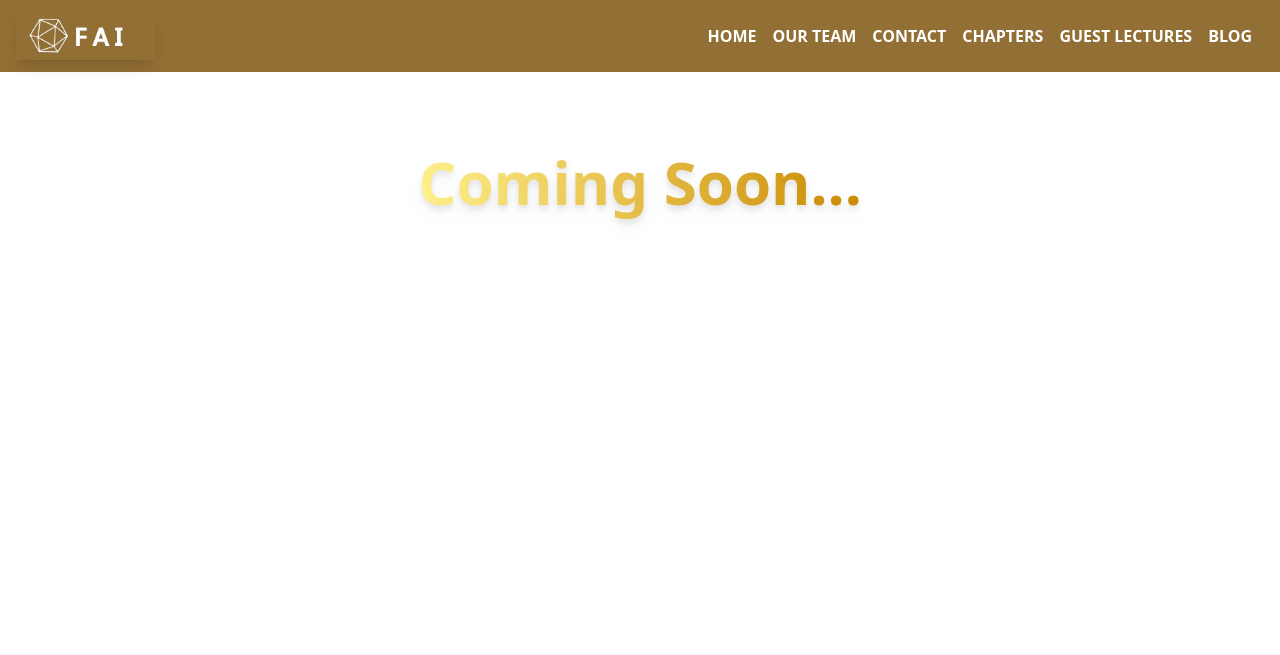
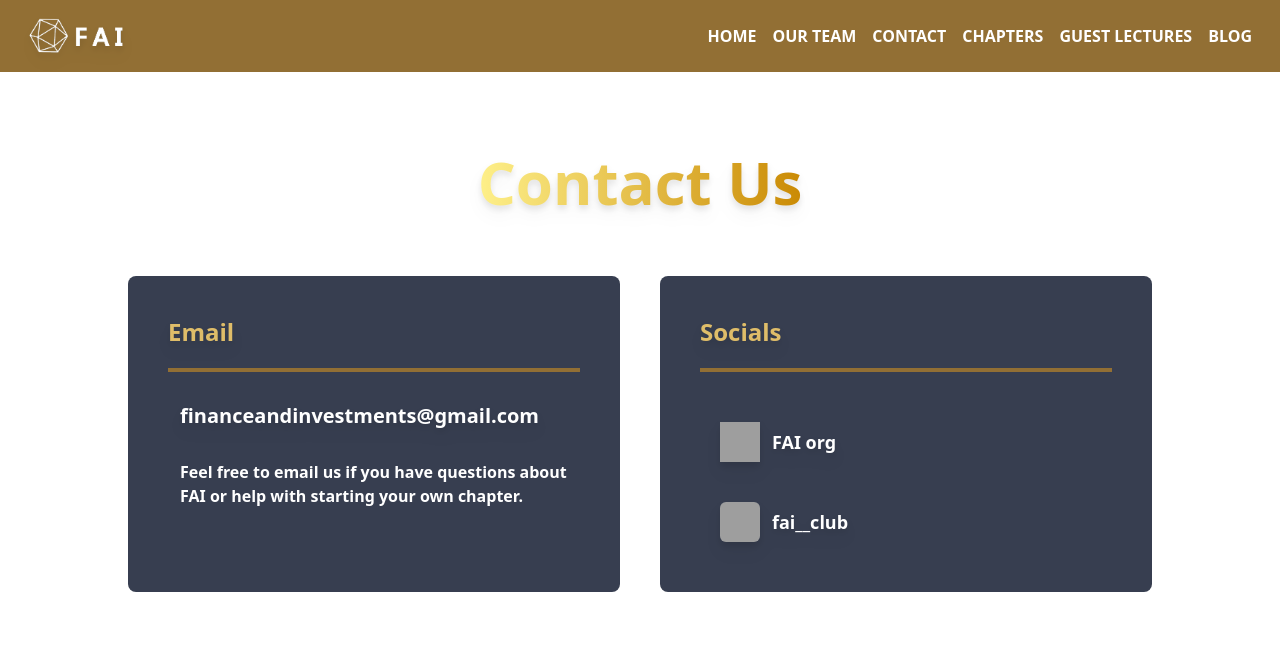
Before and after one commit to siddhak711/fai, a Flask app: page /contact in a window 1280 px wide. Shown: the top 655 px of the page. Run offline with Flask 3, Linux system fonts and the light colour scheme; style sheets or scripts are compiled from the project's sources; some libraries are stand-ins or nearby versions; grey boxes are pictures that could not be loaded.

Commit message:
Save current work before pulling images directory from main

```diff
--- a/templates/contact.html
+++ b/templates/contact.html
@@ -4,8 +4,8 @@
     <meta charset="UTF-8">
     <meta name="viewport" content="width=device-width, initial-scale=1.0">
     <title>FAI</title>
-    <link href="static/css/output.css" rel="stylesheet" >
-    <link href="static/css/index.css" rel="stylesheet" >
+    <link href="./dist/output.css" rel="stylesheet" >
+    <link href="index.css" rel="stylesheet" >
     <link href="https://cdn.jsdelivr.net/npm/daisyui@3.9.4/dist/full.css" rel="stylesheet" type="text/css" />
 <script src="https://cdn.tailwindcss.com"></script>
 <script>
@@ -16,12 +16,11 @@
 </script>
 </head>
 <body>
-  <!--This is where the page layout gets separated into 12 columns-->
   <header class="bg-[#926F34] sm:flex sm:justify-between">
     <div class="flex items-center justify-between px-4 py-3">
-        <div>
-            <img src="static/images/failogo.png" alt="FAI" class="h-12 shadow-lg">
-        </div>
+      <div>
+        <img src="static/images/failogo.png" alt="FAI" class="drop-shadow-lg h-12">
+      </div>
       <div class="sm:hidden">
         <button onclick="openMenu()" class="text-white hover:text-yellow-400 sm:hidden">
           <svg class="h-6 w-6 fill-current" viewBox="0 0 24 24">
@@ -39,8 +38,54 @@
       <a href="/blog" class="text-white text-base block sm:inline-block font-semibold rounded px-2 py-1 mt-3 hover:bg-gray-800">BLOG</a>
     </div>
   </header>
+
+  <div class="px-4 sm:px-8 lg:px-20 xl:px-32">
+    <div class="text-6xl font-bold text-center mt-20">
+      <span class=" bg-clip-text text-transparent bg-gradient-to-r from-yellow-200 to-yellow-600 drop-shadow-lg">Contact Us</span>
+    </div>
+
+    <div class="grid md:grid-cols-2 gap-10 py-16">
+
+      <div class="bg-[#373e50] p-10 rounded-lg">
+        <dd class="text-[#DFBD69] text-2xl font-bold drop-shadow-lg">Email</dd>
+        <div class="border-2 border-[#926F34] mt-5"></div>
+        <div class="flex-wrap">
+          <div class="h-auto w-full inline-flex mt-5 hover:bg-[#445360] rounded-lg py-2.5 drop-shadow-lg transition ease-in-out delay-150 duration-300 hover:scale-105">
+            <a target="_blank" href="mailto:financeandinvestments@gmail.com" class="w-full h-full flex items-center">
+              <p class="text-white text-sm sm:text-xl md:text-sm lg:text-xl font-bold mx-3">financeandinvestments@gmail.com</p>
+            </a>
+          </div>
+          <div class="mt-5">
+            <p class="text-white text-md font-semibold mx-3">Feel free to email us if you have questions about FAI or help with starting your own chapter.</p>
+          </div>
+        </div>
+      </div>
+
+      <div class="bg-[#373e50] p-10 rounded-lg ">
+        <dd class="text-[#DFBD69] text-2xl font-bold drop-shadow-lg">Socials</dd>
+        <div class="border-2 border-[#926F34] mt-5"></div>
+        <div class="flex mt-5">
+          <div class="h-auto w-full inline-flex mt-5 hover:bg-[#445360] rounded-lg px-5 py-2.5 drop-shadow-lg transition ease-in-out duration-300 hover:scale-105">
+            <a target="_blank" href="https://www.linkedin.com/company/fai-org/" class="w-full h-full flex items-center">
+              <img src="static/images/faiLinkedIn.png" alt="" class="inline-block h-10 w-10 mr-2">
+              <p class="text-white text-lg font-bold ml-1"> FAI org </p>
+            </a>
+          </div>
+        </div>
+        <div class="flex">
+          <div class="h-auto w-full inline-flex mt-5 hover:bg-[#445360] rounded-lg px-5 py-2.5 drop-shadow-lg transition ease-in-out duration-300 hover:scale-105">
+            <a target="_blank" href="https://www.instagram.com/fai__club/" class="w-full h-full flex items-center">
+              <img src="static/images/faiInstagram.png" alt="" class="inline-block h-10 w-10 mr-2 rounded-md">
+              <p class="text-white text-lg font-bold ml-1"> fai__club </p>
+            </a>
+          </div>
+        </div>
+
+      </div>
+
+
+    </div>
+
+  </div>
 </body>
-<div class="text-6xl font-bold text-center mt-20">
-  <span class=" bg-clip-text text-transparent bg-gradient-to-r from-yellow-200 to-yellow-600 drop-shadow-lg">Coming Soon...</span>
-</div>
 </html>
```
Also changed, not shown: templates/team.html (+9 -9 lines).
